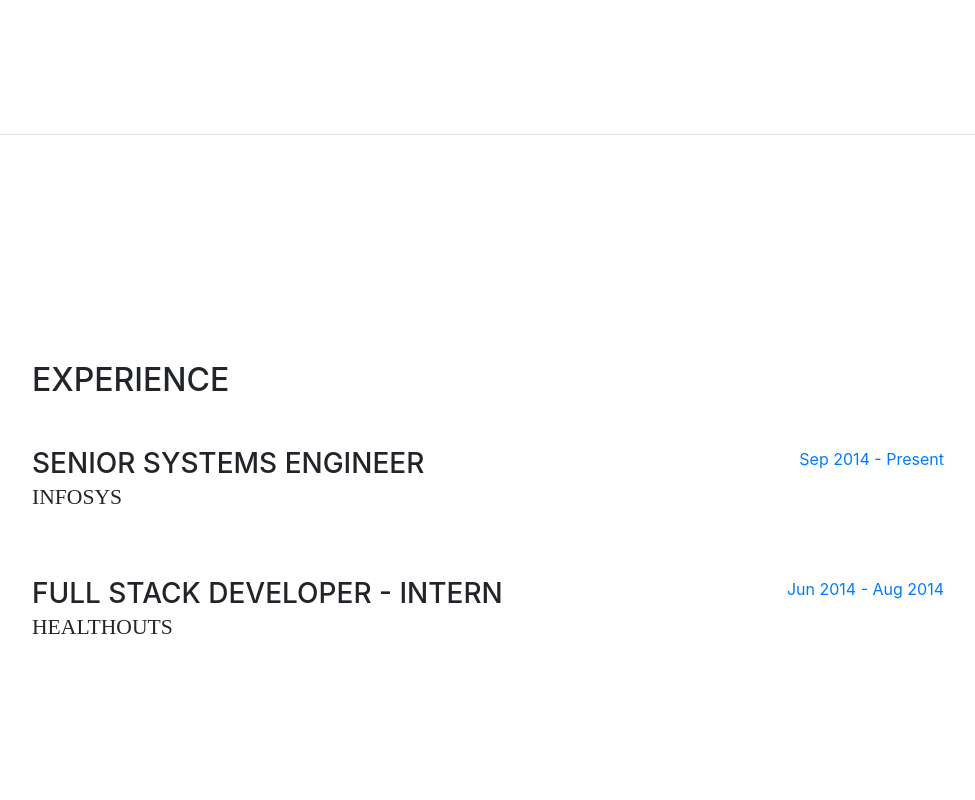
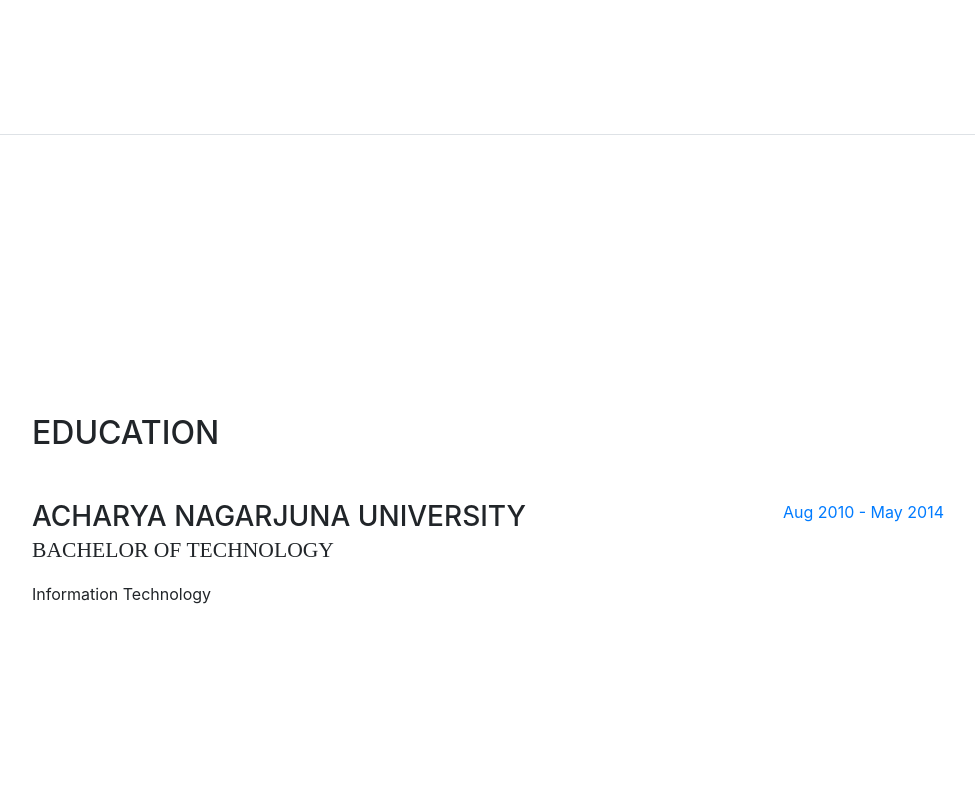
Before and after one commit to sucheno/sucheno.github.io, a website with bundled scripts: page index.html in a window 1280 px wide. Shown: the part 1600-2400 px from the top of the page, without its empty margins (288-1263 px from the left). Built offline with nearby package versions, Linux system fonts and the light colour scheme; a web font is replaced by a local one.

Commit message:
Update index.html

```diff
--- a/index.html
+++ b/index.html
@@ -46,9 +46,6 @@
             <a class="nav-link js-scroll-trigger" href="#projects">Projects</a>
           </li>
           <li class="nav-item">
-            <a class="nav-link js-scroll-trigger" href="#experience">Experience</a>
-          </li>
-          <li class="nav-item">
             <a class="nav-link js-scroll-trigger" href="#education">Education</a>
           </li>
           <li class="nav-item">
@@ -71,12 +68,6 @@
         <div class="my-auto">
           <div class="mb-0">
           <h1><span class="text-primary">Suchen </span> Oguri</h1></div>
-
-
-
-          <div class="subheading mb-5">HYD - India ·
-            <a href="mailto:name@email.com">suchen.oguri@gmail.com</a>
-          </div>
           <p class="mb-5">Full-stack developer</p>
           <ul class="list-inline list-social-icons mb-0">
 
@@ -145,36 +136,6 @@
 
 
         </div>
-
-      </section>
-
-
-      <section class="resume-section p-3 p-lg-5 d-flex flex-column" id="experience">
-        <div class="my-auto">
-          <h2 class="mb-5">Experience</h2>
-
-          <div class="resume-item d-flex flex-column flex-md-row mb-5">
-            <div class="resume-content mr-auto">
-              <h3 class="mb-0">Senior Systems Engineer</h3>
-              <div class="subheading mb-3">Infosys</div>
-              <p></p>
-            </div>
-            <div class="resume-date text-md-right">
-              <span class="text-primary">Sep 2014 - Present</span>
-            </div>
-          </div>
-
-          <div class="resume-item d-flex flex-column flex-md-row mb-5">
-            <div class="resume-content mr-auto">
-              <h3 class="mb-0">Full Stack Developer - Intern</h3>
-              <div class="subheading mb-3">Healthouts</div>
-              <p></p>
-            </div>
-            <div class="resume-date text-md-right">
-              <span class="text-primary">Jun 2014 - Aug 2014</span>
-            </div>
-          </div>
-            </div>
 
       </section>
 
```
